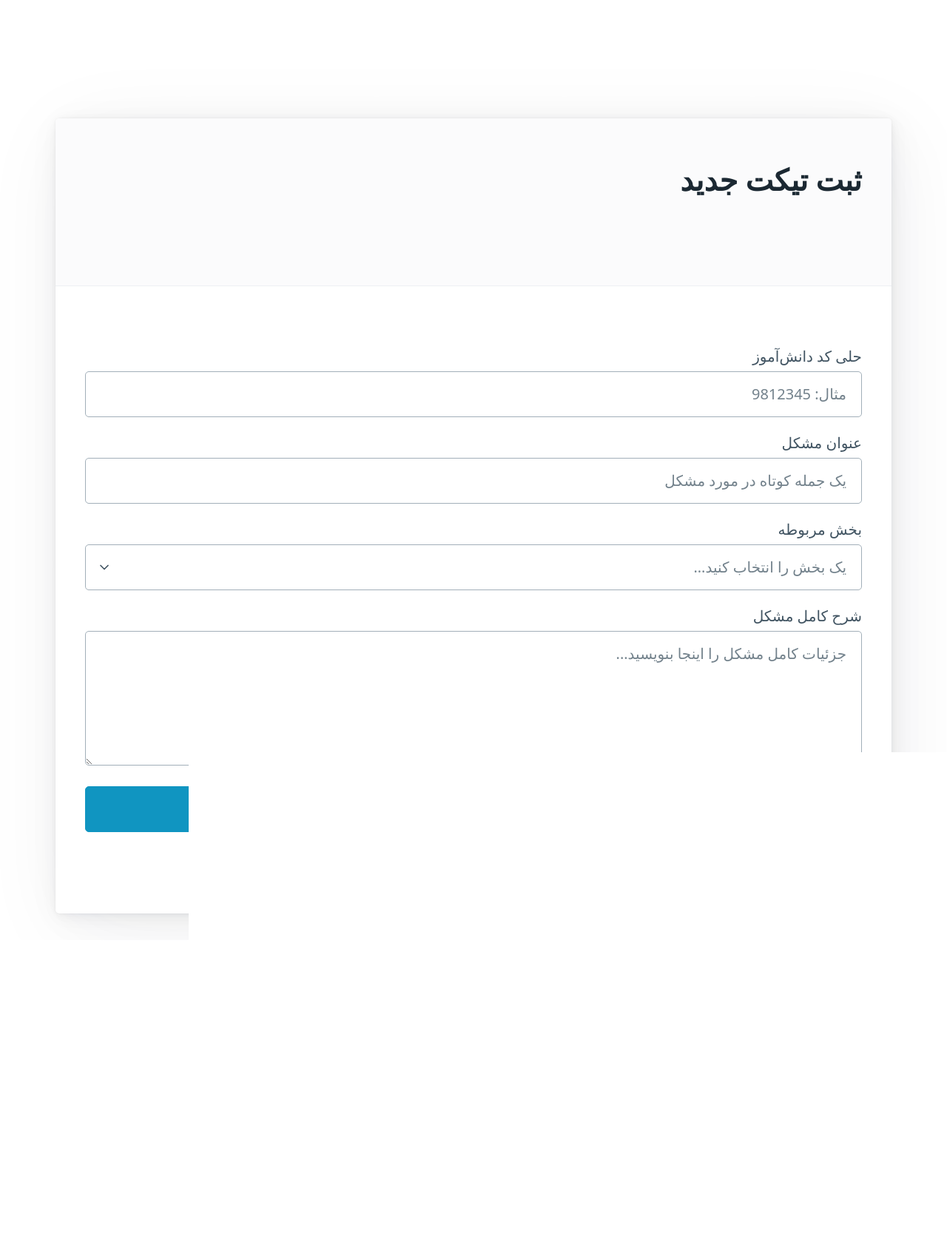
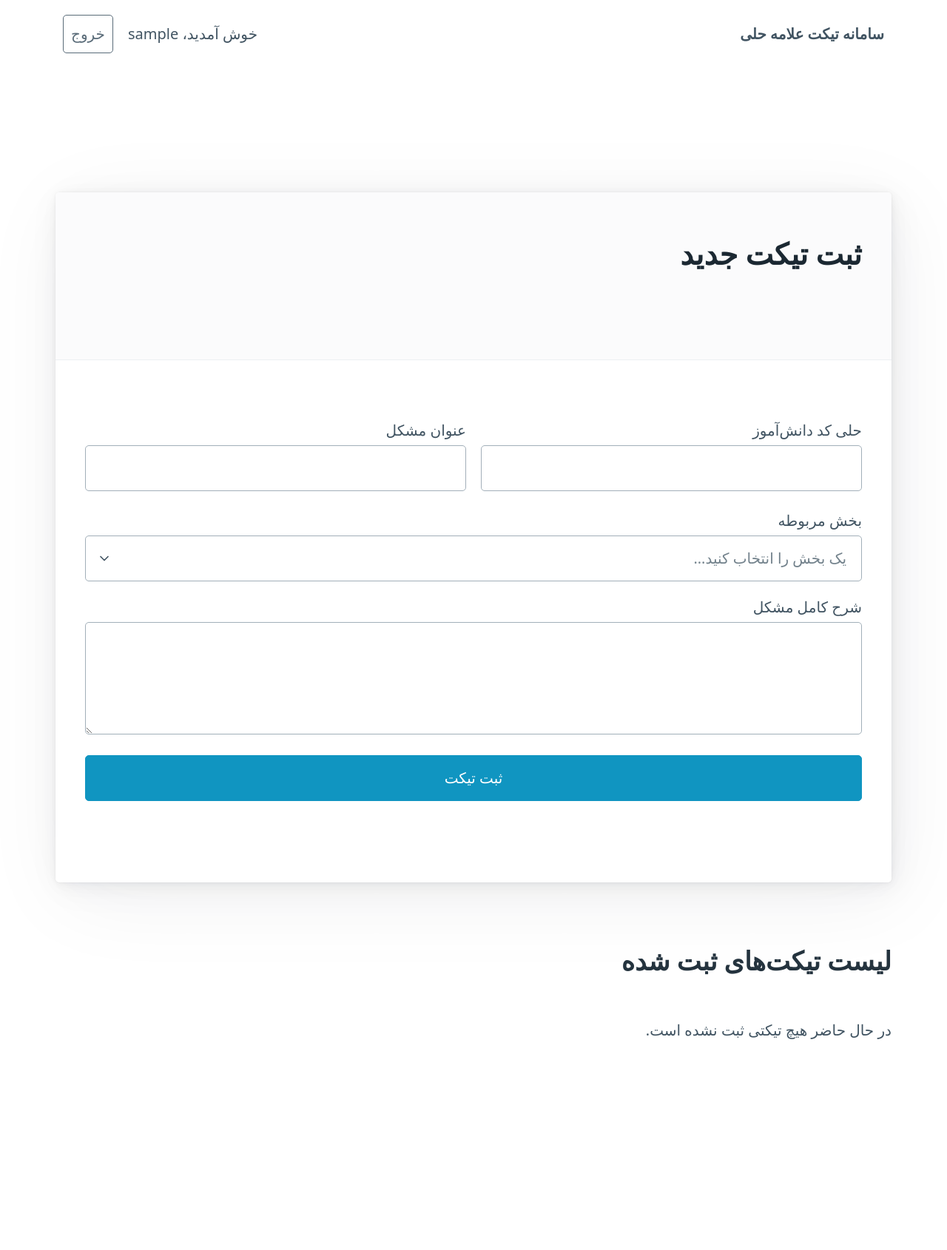
Before and after one commit to AllamehHelli/CRM, a Flask app: page / in a window 1280 px wide. Shown: the top 1690 px of the page at 74% size. After the commit the page ends 1405 px from the top, so only its background shows below. Run offline with Flask 3, Linux system fonts and the light colour scheme; the visitor is signed in with stand-in values (Sample User, id 1); data comes from the database, SQL or seed files in the repository; data that the repository does not hold is empty.

Commit message:
Update index.html

```diff
--- a/templates/index.html
+++ b/templates/index.html
@@ -1,24 +1,21 @@
-<!DOCTYPE html>
-<html lang="fa" dir="rtl">
-<head>
-    <meta charset="UTF-8">
-    <meta name="viewport" content="width=device-width, initial-scale=1.0">
-    <title>سامانه CRM علامه حلی</title>
-    <link rel="stylesheet" href="https://cdn.jsdelivr.net/npm/@picocss/pico@1/css/pico.min.css">
-    <style>
-        body { padding-bottom: 5rem; }
-        .ticket-table { margin-top: 2rem; }
-    </style>
-</head>
-<body>
-    <main class="container">
+{% extends "base.html" %}
+
+{% block title %}داشبورد اصلی - سامانه CRM{% endblock %}
+
+{% block content %}
 <article>
     <header><h1>ثبت تیکت جدید</h1></header>
-            <form action="/create" method="POST">
-                <label for="student_code">حلی کد دانش‌آموز</label>
-                <input type="text" id="student_code" name="student_code" placeholder="مثال: 9812345" required>
-                <label for="title">عنوان مشکل</label>
-                <input type="text" id="title" name="title" placeholder="یک جمله کوتاه در مورد مشکل" required>
+    <form action="{{ url_for('create') }}" method="POST">
+        <div class="grid">
+            <label for="student_code">
+                حلی کد دانش‌آموز
+                <input type="text" id="student_code" name="student_code" required>
+            </label>
+            <label for="title">
+                عنوان مشکل
+                <input type="text" id="title" name="title" required>
+            </label>
+        </div>
         <label for="department_id">بخش مربوطه</label>
         <select id="department_id" name="department_id" required>
             <option value="" disabled selected>یک بخش را انتخاب کنید...</option>
@@ -27,19 +24,19 @@
             {% endfor %}
         </select>
         <label for="description">شرح کامل مشکل</label>
-                <textarea id="description" name="description" rows="5" placeholder="جزئیات کامل مشکل را اینجا بنویسید..." required></textarea>
+        <textarea id="description" name="description" rows="4" required></textarea>
         <button type="submit">ثبت تیکت</button>
     </form>
 </article>
 
-        <section class="ticket-table">
+<section style="margin-top: 2rem;">
     <h2>لیست تیکت‌های ثبت شده</h2>
     {% if tickets %}
-            <table>
+    <figure>
+        <table role="grid">
             <thead>
                 <tr>
                     <th>ID</th>
-                        <th>حلی کد</th>
                     <th>عنوان</th>
                     <th>بخش</th>
                     <th>وضعیت</th>
@@ -49,19 +46,16 @@
                 {% for ticket in tickets %}
                 <tr>
                     <td>{{ ticket.id }}</td>
-                        <td>{{ ticket.student_code }}</td>
-                        <!-- این خط عنوان را به لینک تبدیل می‌کند -->
-                        <td><a href="/ticket/{{ ticket.id }}">{{ ticket.title }}</a></td>
+                    <td><a href="{{ url_for('ticket_detail', ticket_id=ticket.id) }}">{{ ticket.title }}</a></td>
                     <td>{{ ticket.department.name }}</td>
                     <td><mark>{{ ticket.status }}</mark></td>
                 </tr>
                 {% endfor %}
             </tbody>
         </table>
+    </figure>
     {% else %}
     <p>در حال حاضر هیچ تیکتی ثبت نشده است.</p>
     {% endif %}
 </section>
-    </main>
-</body>
-</html>
+{% endblock %}
```
Lines whose indentation alone changed are shown as unchanged.
